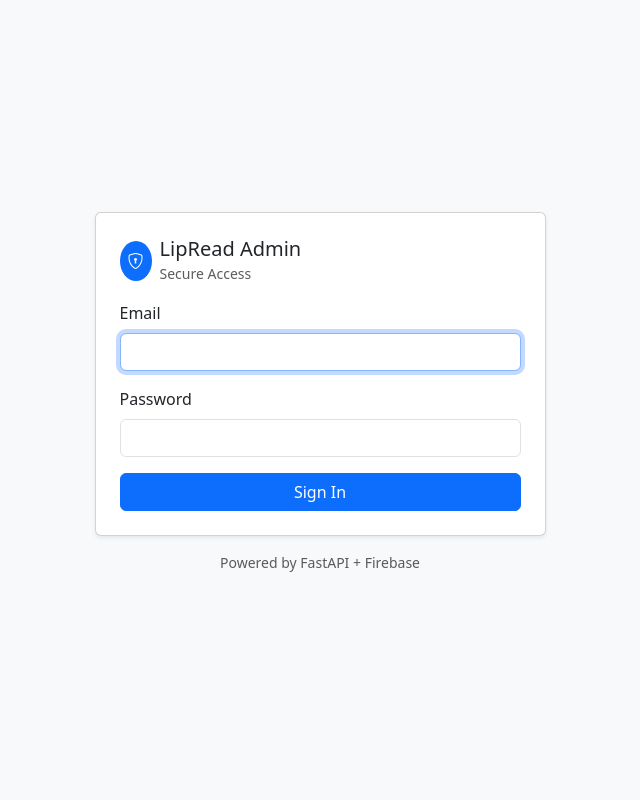
After one commit to sustay2/lipread, a FastAPI app: template admin_panel/backend/app/templates/login.html in a window 1280 px wide. The commit adds this page. Shown: the whole page, without its empty margins (320-960 px from the left). Run offline with FastAPI, Linux system fonts and the light colour scheme; the template is opened without the code that fills it, so the values that code supplies are empty; parts of the project's set-up code (start-up, migrations or seed data) failed here and were passed over.

Commit message:
Add session-based admin authentication

```diff
--- a/admin_panel/backend/app/main.py
+++ b/admin_panel/backend/app/main.py
@@ -1,7 +1,10 @@
 import os
 import pathlib
-from fastapi import FastAPI
+from fastapi import FastAPI, HTTPException, Request, status
+from fastapi.exception_handlers import http_exception_handler
 from starlette.staticfiles import StaticFiles
+from starlette.middleware.sessions import SessionMiddleware
+from fastapi.templating import Jinja2Templates
 from app.routers import (
     health,
     users,
@@ -19,10 +22,14 @@
     flags,
     import_export,
     ui,
+    admin_auth,
 )
 from fastapi.middleware.cors import CORSMiddleware
 
 app = FastAPI(title="LipReading Admin API")
+
+BASE_DIR = pathlib.Path(__file__).resolve().parent
+templates = Jinja2Templates(directory=str(BASE_DIR / "templates"))
 
 ALLOWED_ORIGINS = os.getenv("ALLOWED_ORIGINS", "*")
 app.add_middleware(
@@ -31,6 +38,20 @@
     allow_credentials=True,
     allow_methods=["*"],
     allow_headers=["*"],
+)
+
+SESSION_SECRET = os.getenv("ADMIN_SESSION_SECRET", "change-me-please")
+SESSION_COOKIE = os.getenv("ADMIN_SESSION_COOKIE", "lipread_admin_session")
+SESSION_MAX_AGE = int(os.getenv("ADMIN_SESSION_MAX_AGE", str(60 * 60 * 8)))
+SESSION_HTTPS_ONLY = os.getenv("ADMIN_SESSION_HTTPS_ONLY", "false").lower() == "true"
+
+app.add_middleware(
+    SessionMiddleware,
+    secret_key=SESSION_SECRET,
+    session_cookie=SESSION_COOKIE,
+    max_age=SESSION_MAX_AGE,
+    same_site="lax",
+    https_only=SESSION_HTTPS_ONLY,
 )
 
 # Serve local media read-only
@@ -44,6 +65,9 @@
 BADGE_ICON_ROOT = os.path.join(MEDIA_ROOT, "badge_icons")
 app.mount("/badge_icons", StaticFiles(directory=BADGE_ICON_ROOT, check_dir=False), name="badge_icons")
 
+
+# Auth routes
+app.include_router(admin_auth.router, tags=["auth"])
 
 # Public/health
 app.include_router(health.router, prefix="/health", tags=["health"])
@@ -65,3 +89,12 @@
 app.include_router(import_export.router, prefix="/admin", tags=["import_export"])
 # app.include_router(feedback.router, prefix="/admin/feedback", tags=["feedback"])
 app.include_router(ui.router, tags=["ui"])
+
+
+@app.exception_handler(HTTPException)
+async def auth_exception_handler(request: Request, exc: HTTPException):
+    if exc.status_code == status.HTTP_401_UNAUTHORIZED:
+        return templates.TemplateResponse(
+            "unauthorized.html", {"request": request}, status_code=status.HTTP_401_UNAUTHORIZED
+        )
+    return await http_exception_handler(request, exc)
--- a/admin_panel/backend/app/routers/ui.py
+++ b/admin_panel/backend/app/routers/ui.py
@@ -5,10 +5,11 @@
 from typing import Optional, List, Dict
 import json
 
-from fastapi import APIRouter, Form, Query, Request, UploadFile, File
+from fastapi import APIRouter, Depends, Form, Query, Request, UploadFile, File
 from fastapi.responses import HTMLResponse, RedirectResponse
 from fastapi.templating import Jinja2Templates
 
+from app.deps.admin_session import require_admin_session
 from app.services import firestore_admin
 from app.services.media_library import save_media_file
 from app.services import reporting
@@ -17,7 +18,7 @@
 BASE_DIR = Path(__file__).resolve().parents[1]
 templates = Jinja2Templates(directory=str(BASE_DIR / "templates"))
 
-router = APIRouter()
+router = APIRouter(dependencies=[Depends(require_admin_session)])
 
 
 @router.get("/", response_class=HTMLResponse)
--- /dev/null
+++ b/admin_panel/backend/app/templates/login.html
@@ -0,0 +1,49 @@
+<!DOCTYPE html>
+<html lang="en">
+<head>
+    <meta charset="UTF-8">
+    <meta name="viewport" content="width=device-width, initial-scale=1">
+    <title>Admin Login</title>
+    <link href="https://cdn.jsdelivr.net/npm/bootstrap@5.3.3/dist/css/bootstrap.min.css" rel="stylesheet">
+    <link href="https://cdn.jsdelivr.net/npm/bootstrap-icons@1.11.3/font/bootstrap-icons.css" rel="stylesheet">
+</head>
+<body class="bg-light d-flex align-items-center" style="min-height: 100vh;">
+<div class="container">
+    <div class="row justify-content-center">
+        <div class="col-md-5">
+            <div class="card shadow-sm">
+                <div class="card-body p-4">
+                    <div class="d-flex align-items-center mb-3">
+                        <div class="bg-primary text-white rounded-circle p-2 me-2">
+                            <i class="bi bi-shield-lock"></i>
+                        </div>
+                        <div>
+                            <h5 class="mb-0">LipRead Admin</h5>
+                            <small class="text-muted">Secure Access</small>
+                        </div>
+                    </div>
+                    {% if error %}
+                        <div class="alert alert-danger" role="alert">{{ error }}</div>
+                    {% endif %}
+                    <form method="post" action="/login">
+                        <div class="mb-3">
+                            <label for="email" class="form-label">Email</label>
+                            <input type="email" class="form-control" id="email" name="email" value="{{ email or '' }}" required autofocus>
+                        </div>
+                        <div class="mb-3">
+                            <label for="password" class="form-label">Password</label>
+                            <input type="password" class="form-control" id="password" name="password" required>
+                        </div>
+                        <div class="d-grid">
+                            <button type="submit" class="btn btn-primary">Sign In</button>
+                        </div>
+                    </form>
+                </div>
+            </div>
+            <p class="text-center text-muted mt-3 small">Powered by FastAPI + Firebase</p>
+        </div>
+    </div>
+</div>
+<script src="https://cdn.jsdelivr.net/npm/bootstrap@5.3.3/dist/js/bootstrap.bundle.min.js"></script>
+</body>
+</html>
--- a/requirements.txt
+++ b/requirements.txt
@@ -27,6 +27,7 @@
 filelock==3.13.1
 filetype==1.2.0
 firebase-admin==6.5.0
+passlib[bcrypt]==1.7.4
 flatbuffers==25.2.10
 fonttools==4.59.0
 frozenlist==1.7.0
```
Also changed, not shown: admin_panel/backend/app/deps/admin_session.py (added, +14 -0 lines), admin_panel/backend/app/routers/admin_auth.py (added, +54 -0 lines), admin_panel/backend/app/services/admin_auth.py (added, +58 -0 lines), admin_panel/backend/app/templates/base.html (+10 -2 lines), admin_panel/backend/app/templates/unauthorized.html (added, +17 -0 lines).
